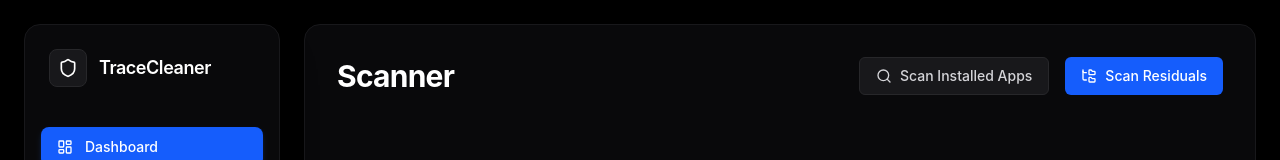
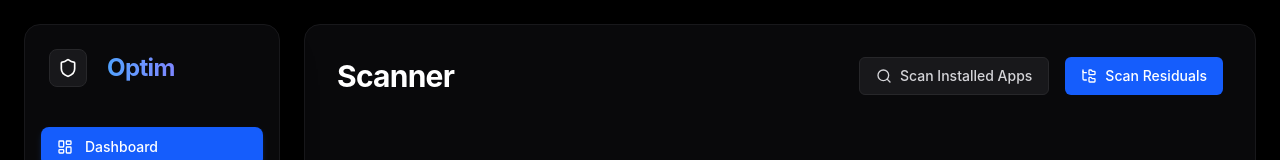
Before and after one commit to anandamw/TraceCleaner, a React (Vite) app: page / in a window 1280 px wide. Shown: the top 160 px of the page. Built offline with nearby package versions, Linux system fonts and the light colour scheme.

Commit message:
chore: rename brand from TraceCleaner to Optim

```diff
--- a/index.html
+++ b/index.html
@@ -4,7 +4,7 @@
     <meta charset="UTF-8" />
     <link rel="icon" type="image/svg+xml" href="/vite.svg" />
     <meta name="viewport" content="width=device-width, initial-scale=1.0" />
-    <title>Tauri + React + Typescript</title>
+    <title>Optim + React + Typescript</title>
   </head>
 
   <body>
--- a/src-tauri/tauri.conf.json
+++ b/src-tauri/tauri.conf.json
@@ -1,8 +1,8 @@
 {
   "$schema": "https://schema.tauri.app/config/2",
-  "productName": "tauri-app",
+  "productName": "Optim",
   "version": "0.1.0",
-  "identifier": "com.anandamw.tauri-app",
+  "identifier": "com.anandamw.optim",
   "build": {
     "beforeDevCommand": "npm run dev",
     "devUrl": "http://localhost:1420",
@@ -12,7 +12,7 @@
   "app": {
     "windows": [
       {
-        "title": "tauri-app",
+        "title": "Optim",
         "width": 800,
         "height": 600
       }
--- a/src/App.tsx
+++ b/src/App.tsx
@@ -23,9 +23,9 @@ function App() {
           <div className="border border-zinc-800 p-2 rounded-lg text-white bg-zinc-900">
             <Shield className="w-5 h-5" />
           </div>
-          <span className="font-semibold text-lg tracking-tight text-white">
-            TraceCleaner
-          </span>
+          <h1 className="text-2xl font-bold bg-clip-text text-transparent bg-gradient-to-r from-blue-400 to-indigo-400 ml-2 tracking-tight">
+            Optim
+          </h1>
         </div>
 
         <nav className="flex-1 px-4 py-4 space-y-1.5 overflow-y-auto">
@@ -182,7 +182,7 @@ function App() {
                 </div>
                 <h2 className="text-xl font-bold text-white mb-2">Support Developer</h2>
                 <p className="text-zinc-400 text-sm mb-6">
-                  If TraceCleaner helped you reclaim disk space and remove stubborn apps, consider buying me a coffee! ☕
+                  If Optim helped you reclaim disk space and remove stubborn apps, consider buying me a coffee! ☕
                 </p>
 
                 <div className="bg-white p-3 rounded-2xl inline-block mx-auto mb-4 shadow-lg">
--- a/src/pages/Services.tsx
+++ b/src/pages/Services.tsx
@@ -43,7 +43,7 @@ export function Services() {
       // Refresh list after brief delay to let service state update in OS
       setTimeout(fetchServices, 1000);
     } catch (e) {
-      alert(`Failed to ${action} service. You may need to run TraceCleaner as Administrator to modify system services.\n\nError: ${e}`);
+      alert(`Failed to ${action} service. You may need to run Optim as Administrator to modify system services.\n\nError: ${e}`);
     } finally {
       setProcessing(null);
     }
--- a/src/pages/Startup.tsx
+++ b/src/pages/Startup.tsx
@@ -35,7 +35,7 @@ export function Startup() {
       await invoke("remove_startup_app", { name: app.name, location: app.location });
       await fetchApps();
     } catch (e) {
-      alert("Failed to disable startup app. Note: You may need to run TraceCleaner as Administrator to modify HKLM keys.");
+      alert("Failed to disable startup app. Note: You may need to run Optim as Administrator to modify HKLM keys.");
     } finally {
       setProcessing(null);
     }
```
Also changed, not shown: 2 other files (tests, documents, lock files or other folders).
